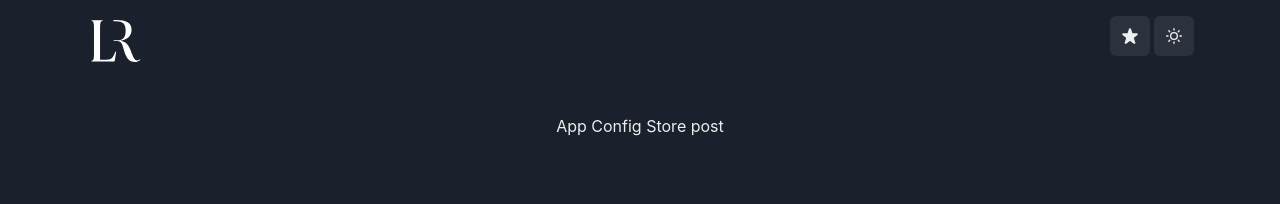
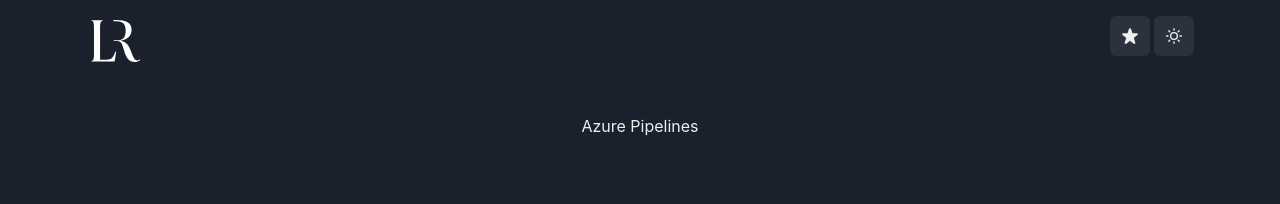
Before and after one commit to LRasile/Rasile, a Next.js app: page /Blog/AzurePipelines in a window 1280 px wide. Shown: the top 204 px of the page. Built offline with nearby package versions, Linux system fonts and the light colour scheme.

Commit message:
Update the app icons - 2024-01-11T16:42:59

```diff
--- a/pages/Blog/AzureFunctions.tsx
+++ b/pages/Blog/AzureFunctions.tsx
@@ -1,5 +1,5 @@
 import React from 'react'
 
-export default function AppConfigStore() {
-  return <div>App Config Store post</div>
+export default function AzureFunctions() {
+  return <div>Azure Functions</div>
 }
--- a/pages/Blog/AzurePipelines.tsx
+++ b/pages/Blog/AzurePipelines.tsx
@@ -1,5 +1,5 @@
 import React from 'react'
 
-export default function AppConfigStore() {
-  return <div>App Config Store post</div>
+export default function AzurePipelines() {
+  return <div>Azure Pipelines</div>
 }
```
